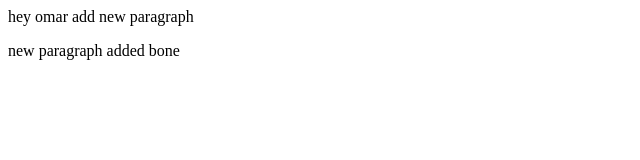
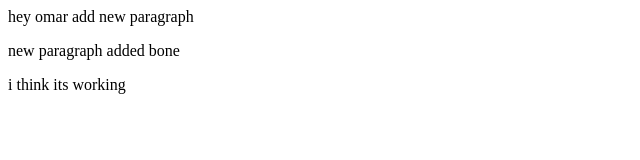
Before and after one commit to fleczy200/trial, a plain HTML site: page index.html in a window 1280 px wide. Shown: the whole page, without its empty margins (0-640 px from the left). Drawn offline with Linux system fonts and the light colour scheme.

Commit message:
Update index.html

```diff
--- a/index.html
+++ b/index.html
@@ -5,5 +5,6 @@
 <body>
 <p> hey omar add new paragraph </p>
 <p> new paragraph added bone</p>
+  <p>i think its working</p>
 </body>
 </html>
```
